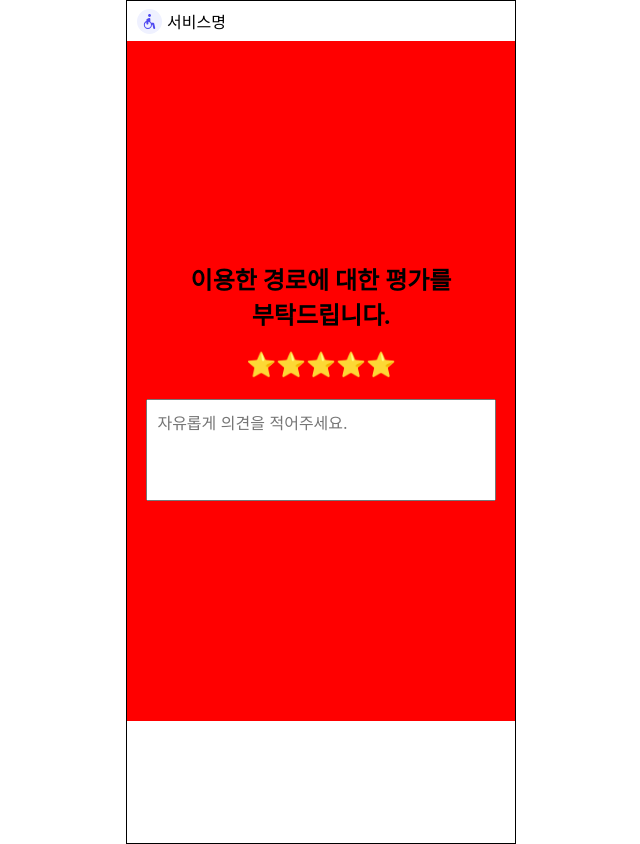
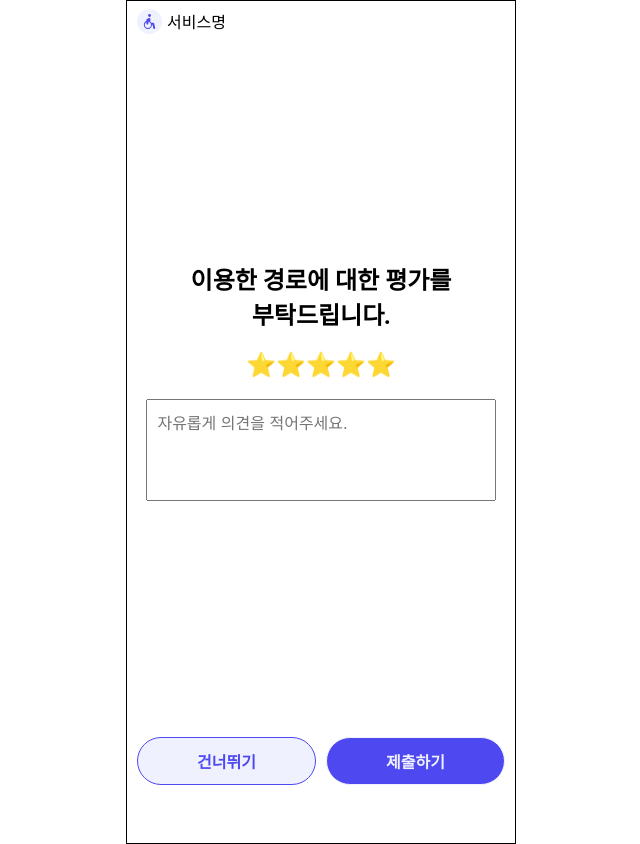
Before and after one commit to BFGGyu/BF-frontend, a Next.js app: page /review in a window 1280 px wide. Shown: the whole page, without its empty margins (319-959 px from the left). Built offline with nearby package versions, Linux system fonts and the light colour scheme; no server answers; a web font is replaced by a local one.

Commit message:
Feat: #34 - 하단부 버튼 구현

```diff
--- a/pages/review/index.tsx
+++ b/pages/review/index.tsx
@@ -1,3 +1,4 @@
+import Button from '@common/Button';
 import Header from '@common/Header';
 import COLOR from '@constants/colors';
 import FONT from '@constants/fonts';
@@ -11,7 +12,6 @@ const ReviewPage: NextPage = () => {
       <div
         style={{
           height: '85vh',
-          backgroundColor: 'red',
           display: 'flex',
           flexDirection: 'column',
           justifyContent: 'center',
@@ -33,6 +33,14 @@ const ReviewPage: NextPage = () => {
           placeholder='자유롭게 의견을 적어주세요.'
         />
       </div>
+      <div style={{ display: 'flex', alignItems: 'center', padding: 10, gap: 10, height: '10vh' }}>
+        <Button bgColor={COLOR.BLUE3} color={COLOR.BLUE1} height='80%'>
+          건너뛰기
+        </Button>
+        <Button bgColor={COLOR.BLUE1} color={COLOR.BLUE3} height='80%'>
+          제출하기
+        </Button>
+      </div>
     </ReviewMainWrapper>
   );
 };
```
